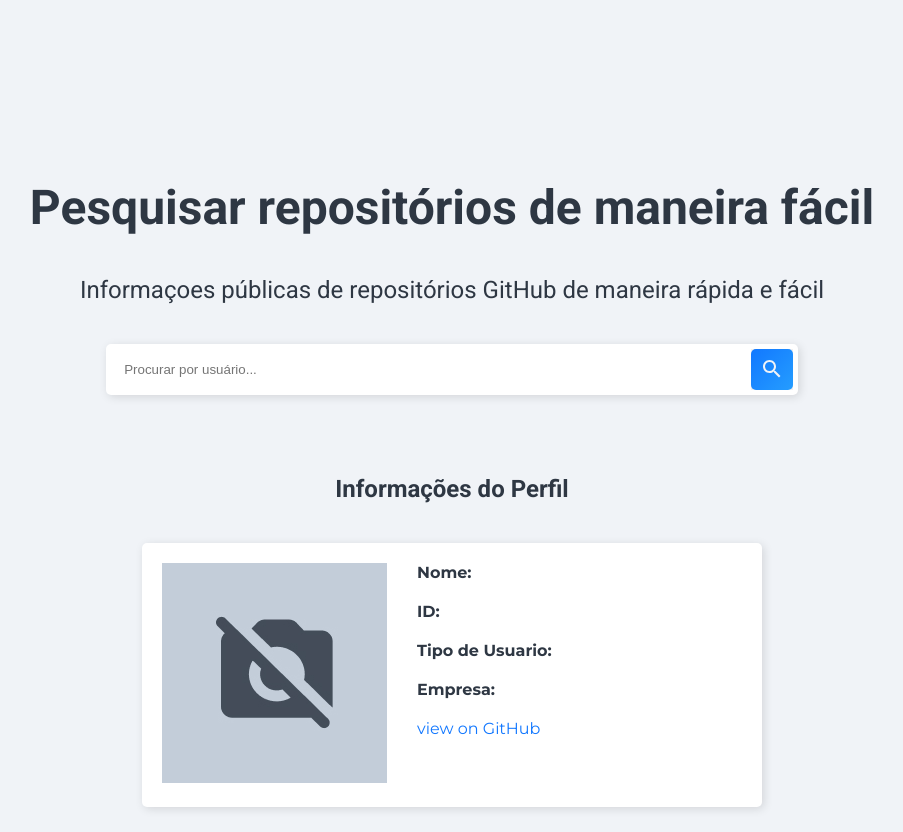
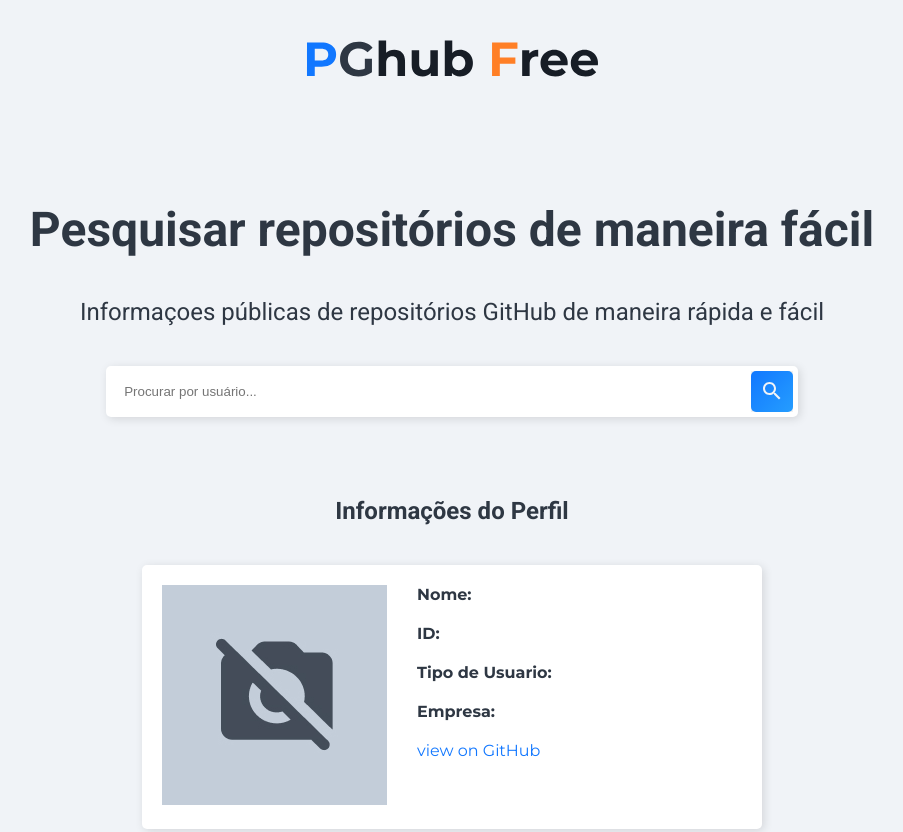
Before and after one commit to leosilva132/pghubfree, a website: page index.html in a window 1280 px wide. Shown: the top 832 px of the page, without its empty margins (188-1091 px from the left). Drawn offline with nearby package versions, Linux system fonts and the light colour scheme; the site is published under a folder, as on GitHub Pages, so addresses that start at the root find nothing.

Commit message:
fix logo

```diff
--- a/index.html
+++ b/index.html
@@ -13,7 +13,7 @@
 </head>
 <body id="body">
     <header id="header" class="container">
-        <a href="#"><img src="/img/logopghubfree.svg" alt="" srcset=""></a>
+        <a href="#"><img src="./img/logopghubfree.svg" alt="" srcset=""></a>
     </header>
     <main class="container" id="main">
         <h1>Pesquisar repositórios de maneira fácil</h1>
```
